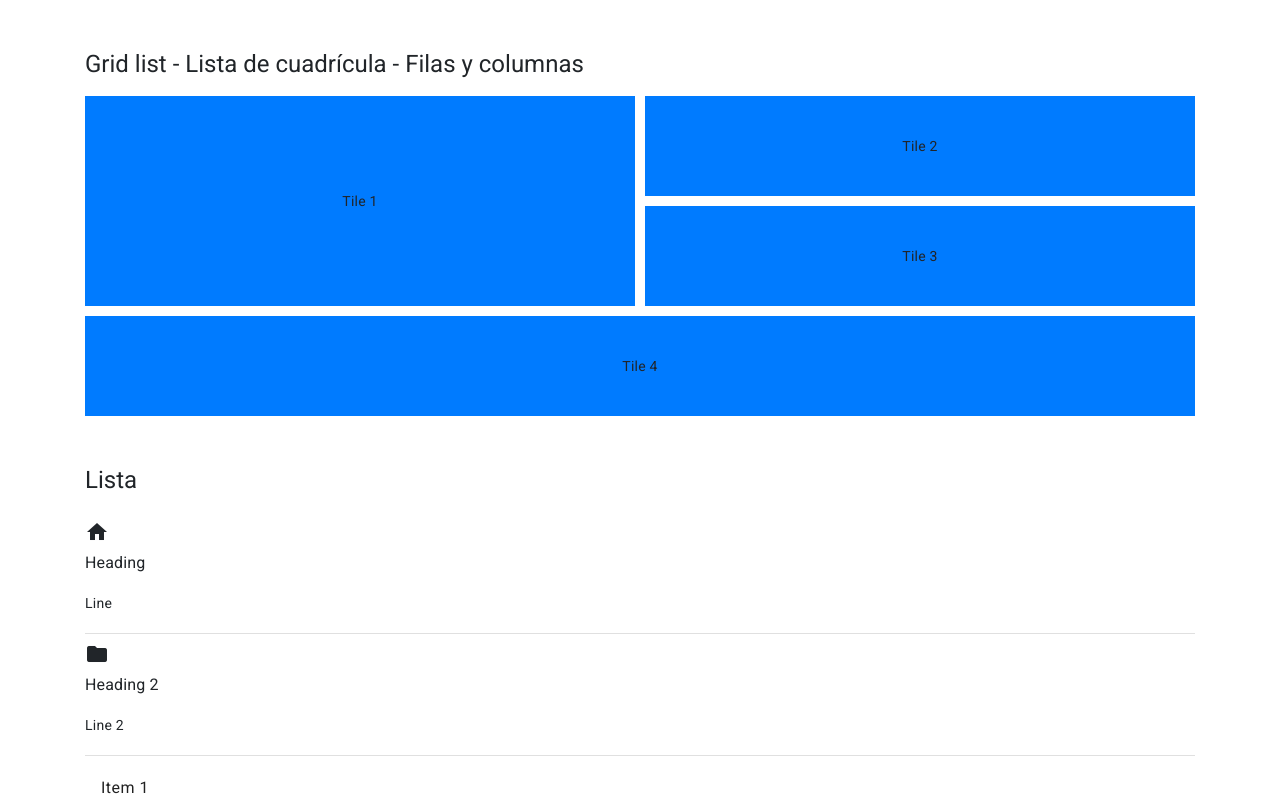
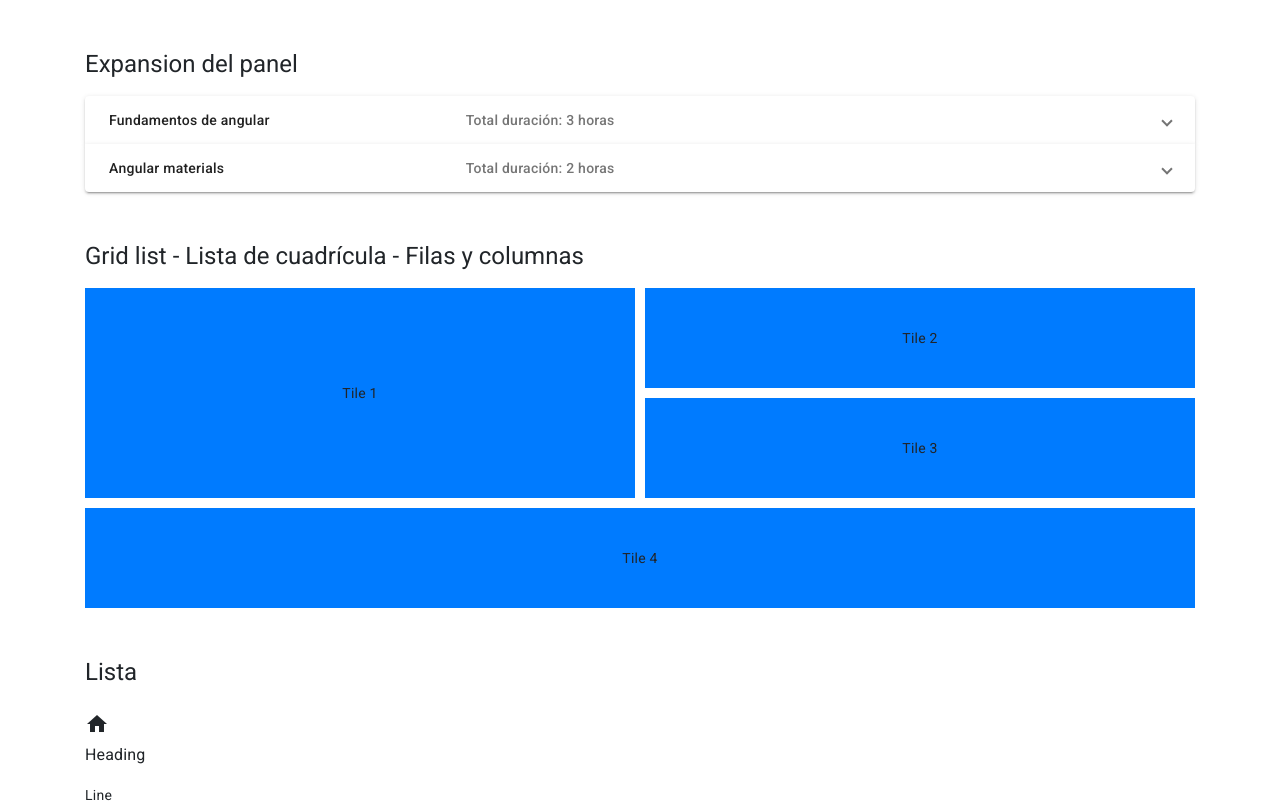
Before and after one commit to Brigitte9219/Angular_Material, an Angular app: page / in a window 1280 px wide. Shown: the top 803 px of the page. Built offline with nearby package versions, Linux system fonts and the light colour scheme.

Commit message:
Expansión del panel

```diff
--- a/src/app/app.component.html
+++ b/src/app/app.component.html
@@ -1,3 +1,32 @@
+<div class="container mt-5">
+  <h1>Expansion del panel</h1>
+
+<mat-accordion multi="true"><!--con este se expande y deja un margin, sin este solo expande y sin margin -- el multi es para abrir varios y no solo uno-->
+  <mat-expansion-panel>
+    <mat-expansion-panel-header>
+      <mat-panel-title>Fundamentos de angular</mat-panel-title>
+      <mat-panel-description>Total duración: 3 horas</mat-panel-description>
+    </mat-expansion-panel-header>
+    <p>Este es el contenido del panel. Añadir detalles al curso.</p>
+    <mat-action-row>
+      <button mat-button>Enroll</button>
+    </mat-action-row>
+  </mat-expansion-panel>
+
+  <mat-expansion-panel>
+    <mat-expansion-panel-header>
+      <mat-panel-title>Angular materials</mat-panel-title>
+      <mat-panel-description>Total duración: 2 horas</mat-panel-description>
+    </mat-expansion-panel-header>
+    <p>Este es el contenido del panel. Añadir detalles al curso.</p>
+    <mat-action-row>
+      <button mat-button>Enroll</button>
+    </mat-action-row>
+  </mat-expansion-panel>
+</mat-accordion>
+</div>
+
+<!------------------------------------------------------------------->
 <div class="container mt-5">
   <h1>Grid list - Lista de cuadrícula - Filas y columnas</h1>
   <mat-grid-list cols="2" rowHeight="100px" gutterSize="10px">
--- a/src/app/material/material.module.ts
+++ b/src/app/material/material.module.ts
@@ -10,6 +10,7 @@ import {MatMenuModule} from '@angular/material/menu';
 import {MatListModule} from '@angular/material/list';
 import {MatDividerModule} from '@angular/material/divider';
 import {MatGridListModule} from '@angular/material/grid-list';
+import {MatExpansionModule} from '@angular/material/expansion';
 
 const MaterialComponents = [
   MatButtonModule,//Botones
@@ -23,6 +24,7 @@ const MaterialComponents = [
   MatListModule,//Lista
   MatDividerModule,//Dividir secciones
   MatGridListModule,//Cuadricula - Filas y columnas
+  MatExpansionModule,//Expansión del panel
 ]
 
 @NgModule({
```
